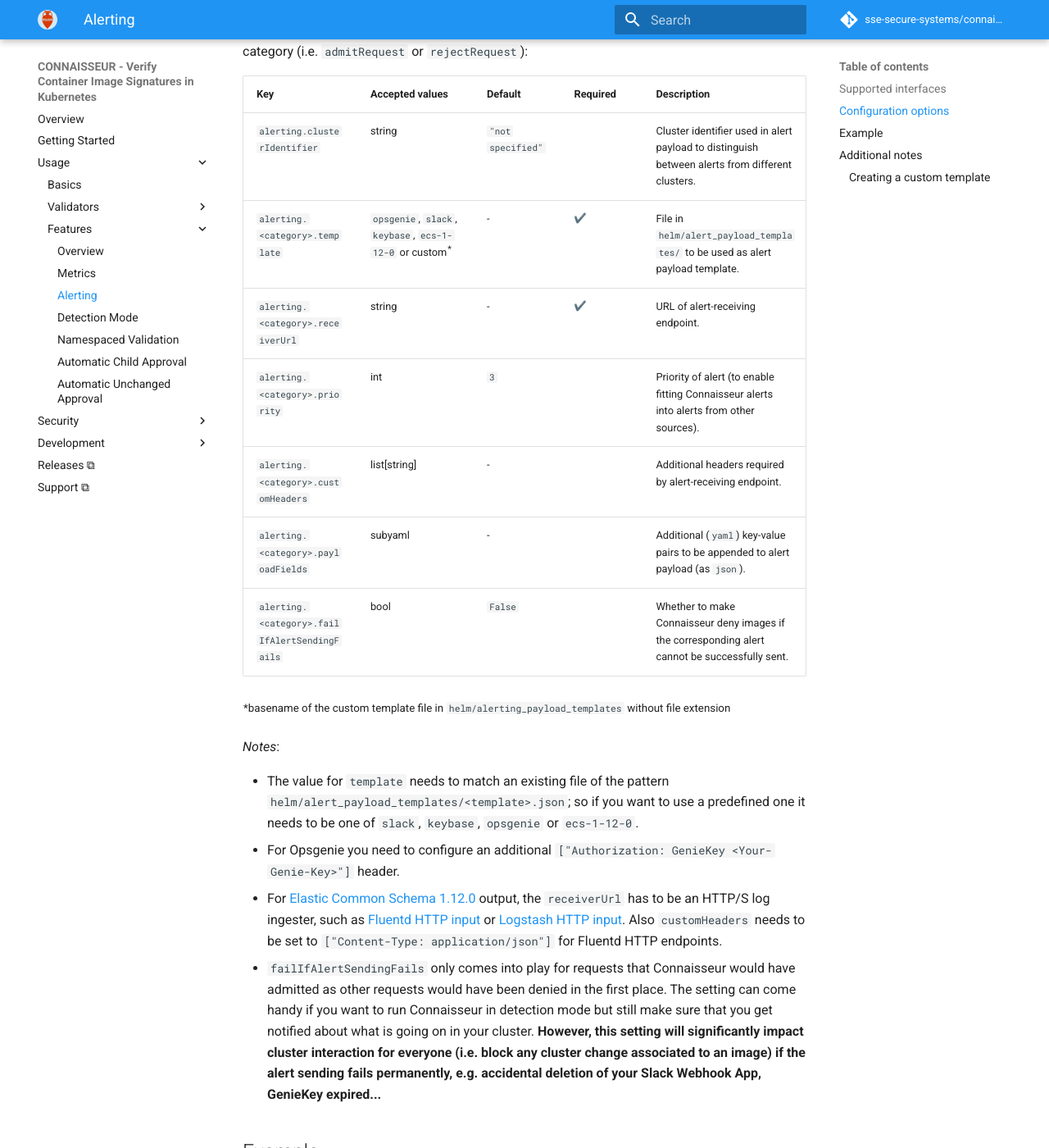
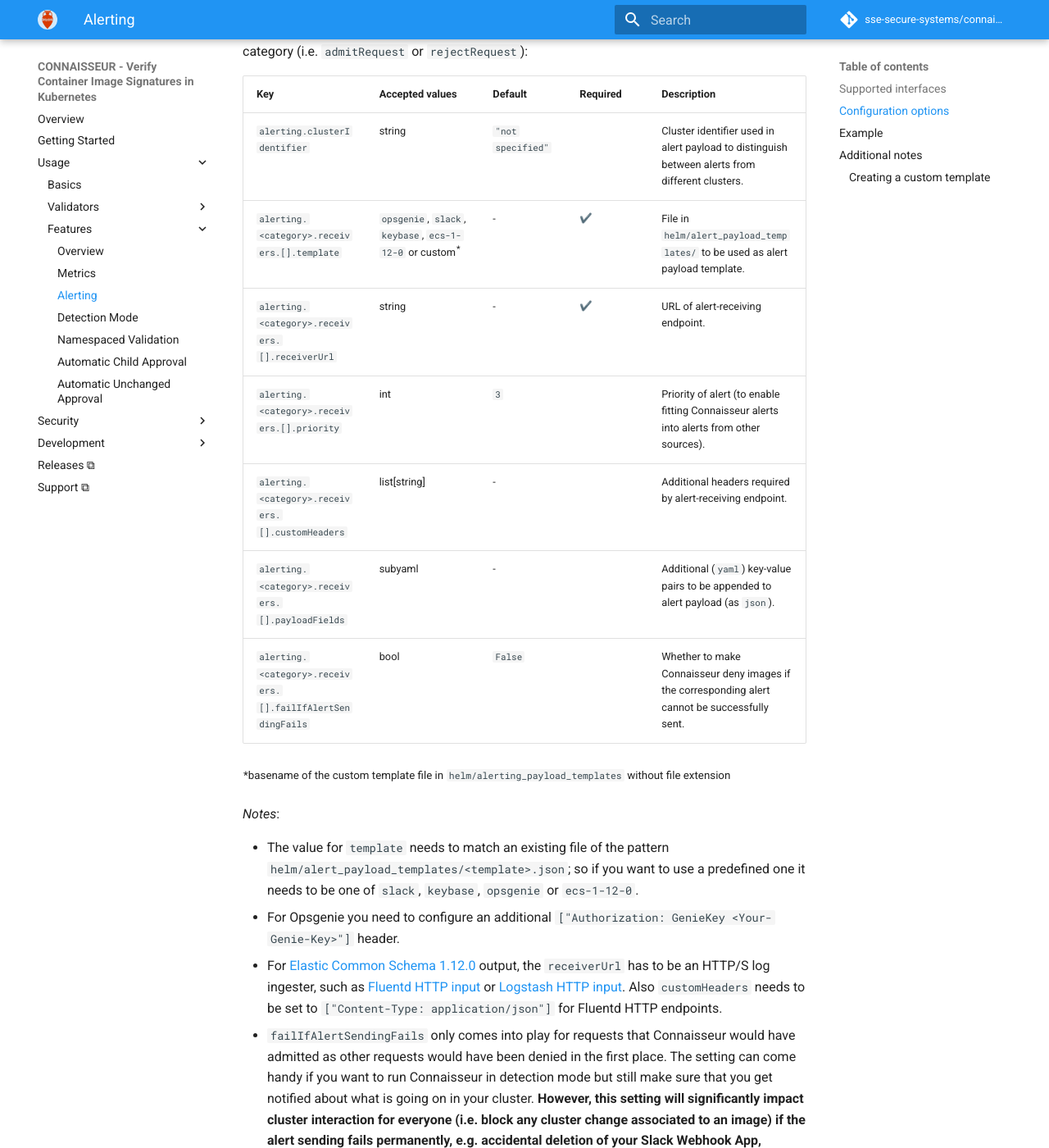
Before and after one commit to sse-secure-systems/connaisseur, an MkDocs documentation site: the page built from docs/features/alerting.md, in a window 1280 px wide and 1400 px high, scrolled down 542 px. Shown: the whole window at 82% size. Built offline with MkDocs 1.6.1 and Material for MkDocs 9.7.7, drawn with Linux system fonts in a browser that asks for light colours; emoji names are drawn with the system emoji font; comment, search, counter and statistics services are not loaded; the version menu is left out.

Commit message:
docs: Correct alerting documentation

```diff
--- a/docs/features/alerting.md
+++ b/docs/features/alerting.md
@@ -19,12 +19,12 @@
 | Key                                                |  Accepted values                                      | Default           | Required           | Description                                                                                        |
 | -------------------------------------------------- | ----------------------------------------------------  | ----------------- | ------------------ | -------------------------------------------------------------------------------------------------- |
 | `alerting.clusterIdentifier`                      | string                                                | `"not specified"` |                    | Cluster identifier used in alert payload to distinguish between alerts from different clusters.     |
-| `alerting.<category>.template`                     | `opsgenie`, `slack`, `keybase`, `ecs-1-12-0` or custom<sup>*</sup>  | -                 | :heavy_check_mark: | File in `helm/alert_payload_templates/` to be used as alert payload template.           |
-| `alerting.<category>.receiverUrl`                 | string                                                | -                 | :heavy_check_mark: | URL of alert-receiving endpoint.                                                                    |
-| `alerting.<category>.priority`                     | int                                                   | `3`               |                    | Priority of alert (to enable fitting Connaisseur alerts into alerts from other sources).            |
-| `alerting.<category>.customHeaders`               | list[string]                                          | -                 |                    | Additional headers required by alert-receiving endpoint.                                            |
-| `alerting.<category>.payloadFields`               | subyaml                                               | -                 |                    | Additional (`yaml`) key-value pairs to be appended to alert payload (as `json`). |
-| `alerting.<category>.failIfAlertSendingFails`  | bool                                                  | `False`           |                    | Whether to make Connaisseur deny images if the corresponding alert cannot be successfully sent.    |
+| `alerting.<category>.receivers.[].template`                     | `opsgenie`, `slack`, `keybase`, `ecs-1-12-0` or custom<sup>*</sup>  | -                 | :heavy_check_mark: | File in `helm/alert_payload_templates/` to be used as alert payload template.           |
+| `alerting.<category>.receivers.[].receiverUrl`                 | string                                                | -                 | :heavy_check_mark: | URL of alert-receiving endpoint.                                                                    |
+| `alerting.<category>.receivers.[].priority`                     | int                                                   | `3`               |                    | Priority of alert (to enable fitting Connaisseur alerts into alerts from other sources).            |
+| `alerting.<category>.receivers.[].customHeaders`               | list[string]                                          | -                 |                    | Additional headers required by alert-receiving endpoint.                                            |
+| `alerting.<category>.receivers.[].payloadFields`               | subyaml                                               | -                 |                    | Additional (`yaml`) key-value pairs to be appended to alert payload (as `json`). |
+| `alerting.<category>.receivers.[].failIfAlertSendingFails`  | bool                                                  | `False`           |                    | Whether to make Connaisseur deny images if the corresponding alert cannot be successfully sent.    |
 
 <sup>*basename of the custom template file in `helm/alerting_payload_templates` without file extension </sup>
 
```
